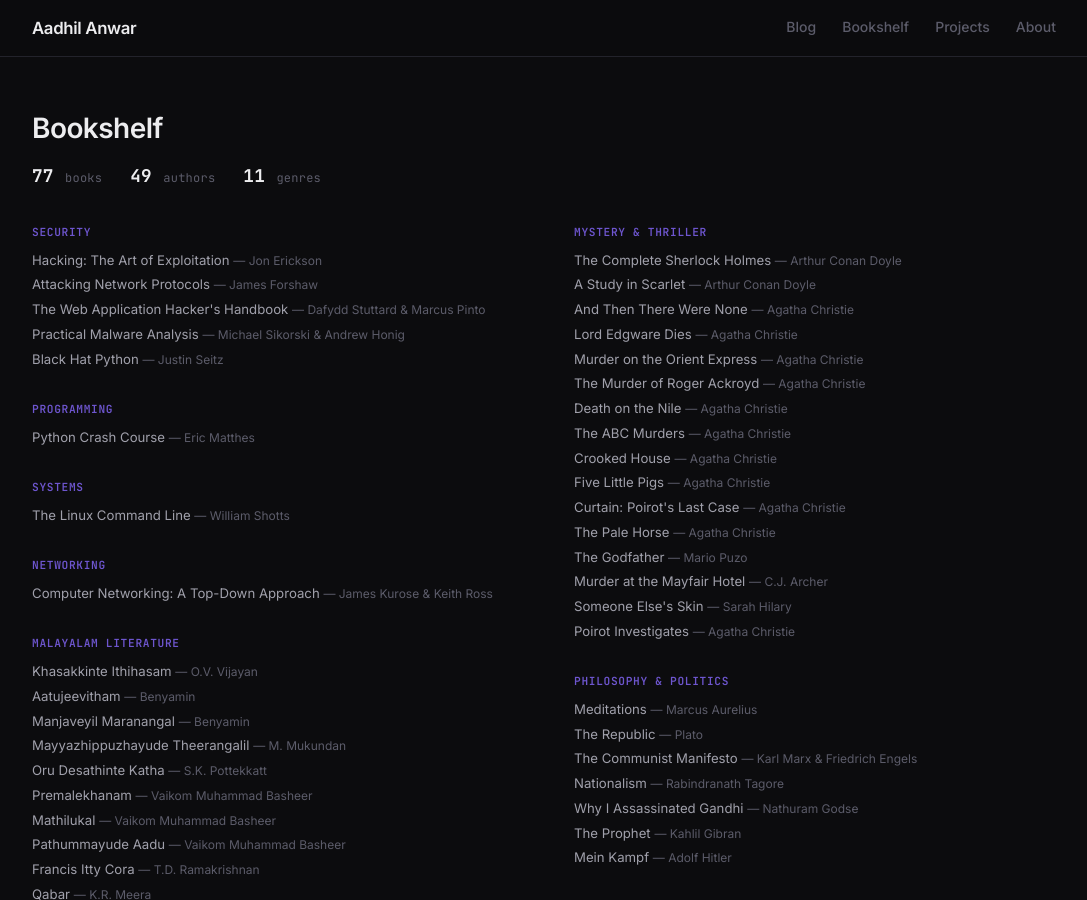
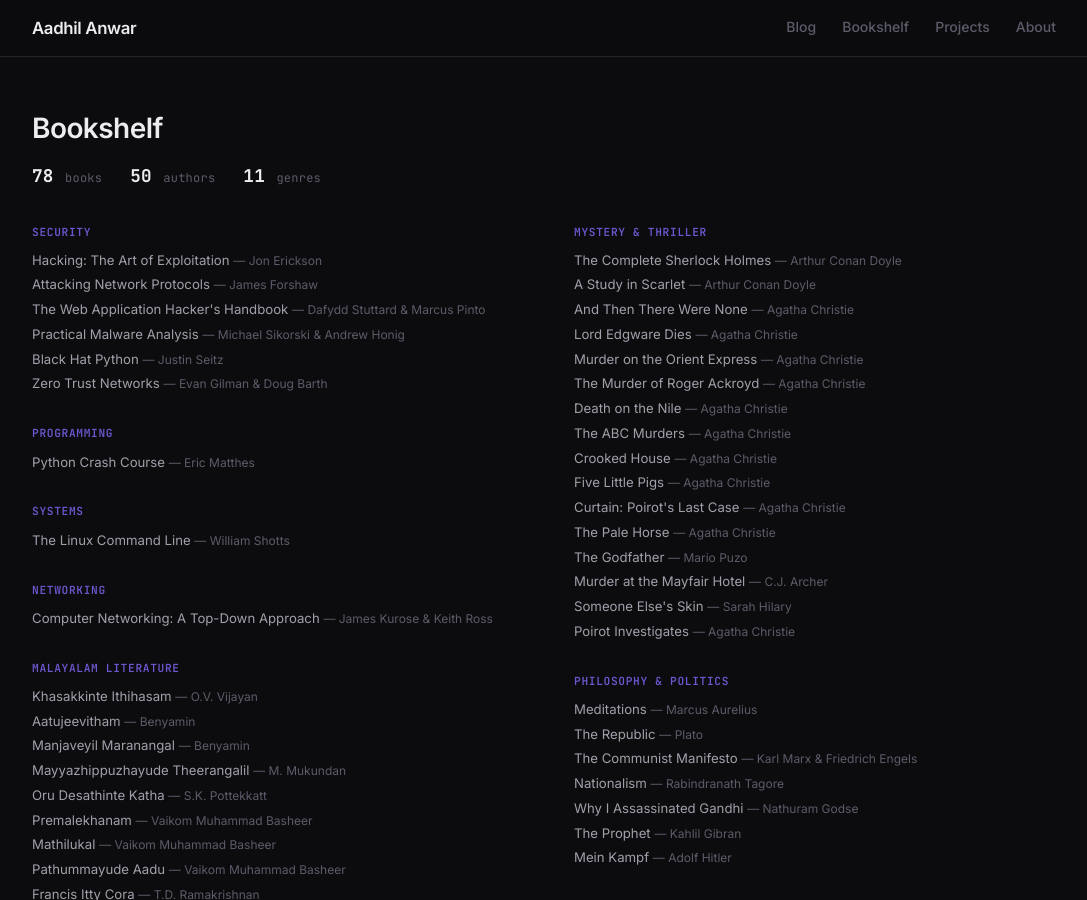
Before and after one commit to aadhil-anwer/port-new, a Jekyll site: the page built from bookshelf.html, in a window 1280 px wide and 900 px high. Shown: the whole window, without its empty margins (90-1177 px from the left). Built offline with Jekyll 4.4.1, drawn with Linux system fonts in a browser that asks for light colours.

Commit message:
add Zero Trust Networks to bookshelf
Co-Authored-By: Claude Opus 4.8 <noreply@anthropic.com>

```diff
--- a/_data/books.yml
+++ b/_data/books.yml
@@ -25,6 +25,11 @@
 
 - title: "Black Hat Python"
   author: Justin Seitz
+  category: technical
+  subcategory: Security
+
+- title: "Zero Trust Networks"
+  author: Evan Gilman & Doug Barth
   category: technical
   subcategory: Security
 
```
